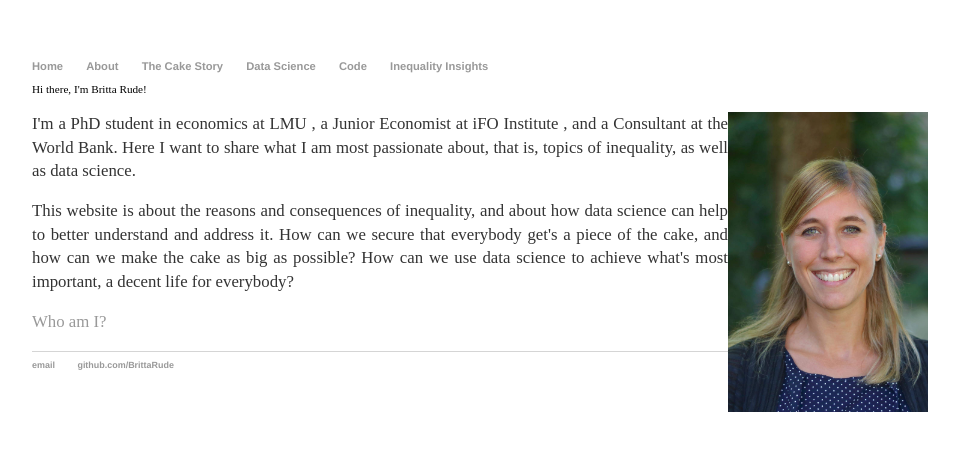
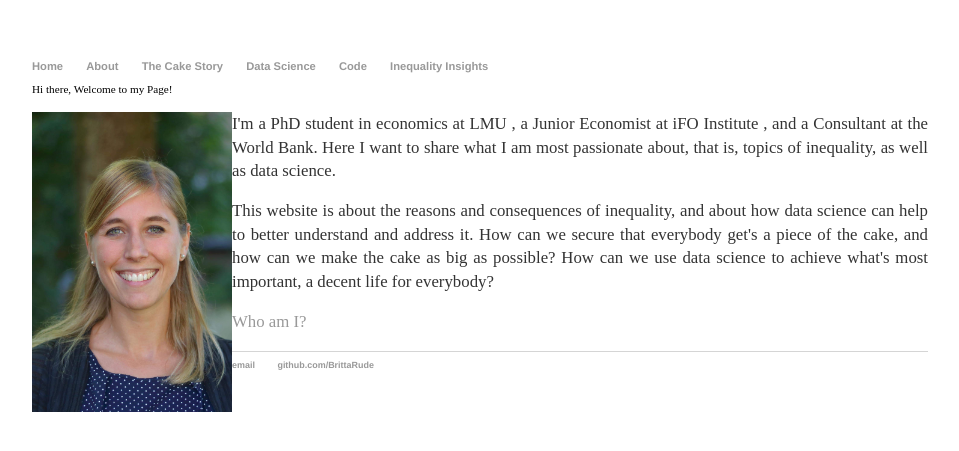
Before and after one commit to BrittaRude/BrittaRude.github.io, a Jekyll site: the page built from index.html, in a window 1280 px wide. Shown: the top 451 px of the page, without its empty margins (160-1119 px from the left). Built offline with Jekyll 4.4.1, drawn with Linux system fonts in a browser that asks for light colours.

Commit message:
Update index.html

```diff
--- a/index.html
+++ b/index.html
@@ -3,8 +3,8 @@ layout: default
 title: Britta Rude
 ---
 <div
-	<h1>Hi there, I'm Britta Rude!</h1>
-	<p><img src="images/Foto_BrittaRude.JPG" alt="ProfilePic" align=right width="200"><p>
+	<h1>Hi there, Welcome to my Page!</h1>
+	<p><img src="images/Foto_BrittaRude.JPG" alt="ProfilePic" align=left style=float width="200"><p>
 	<p>I'm a PhD student in economics at LMU , a Junior Economist at iFO Institute , and a Consultant at the World Bank. Here I want to share what I am most passionate about, that is, topics of inequality, as well as data science.<p>
 
 	<p>This website is about the reasons and consequences of inequality, and about how data science can help to better understand and address it. How can we secure that everybody get's a piece of the cake, and how can we make the cake as big as possible? How can we use data science to achieve what's most important, a decent life for everybody?<p>
```
